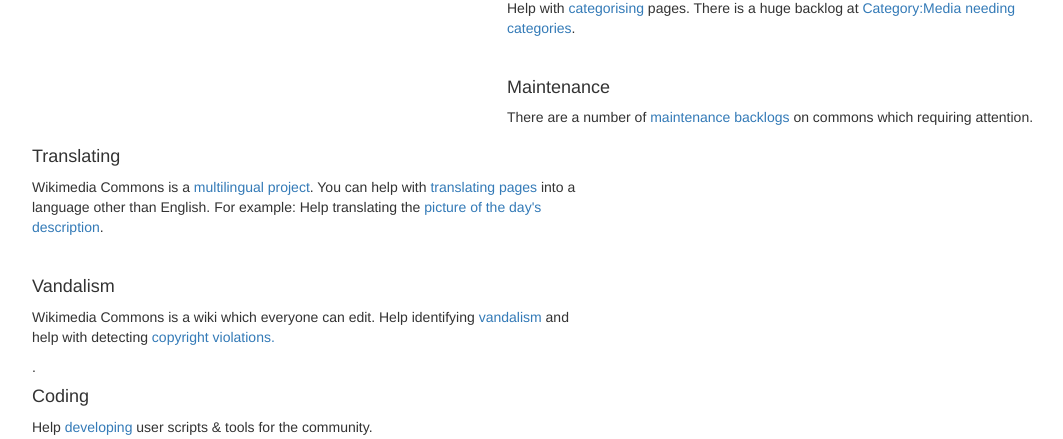
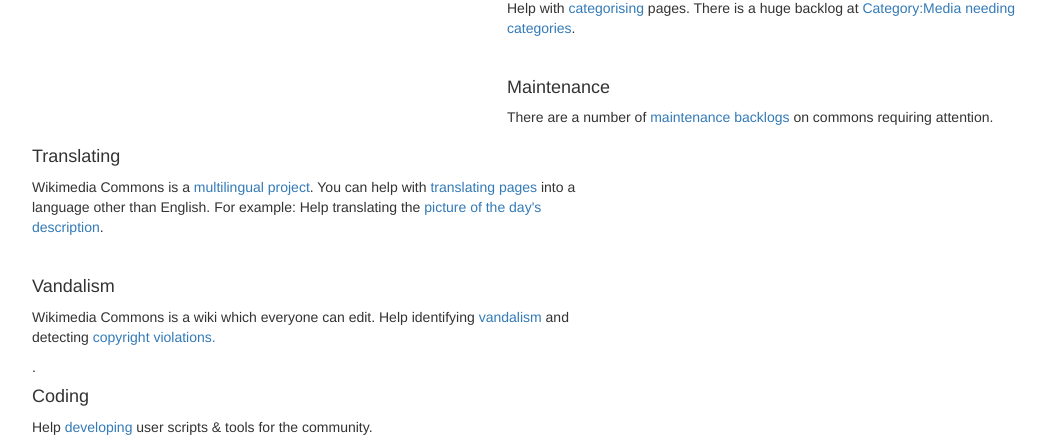
Before and after one commit to wcidfwc/public_html, a PHP site: page / in a window 1280 px wide. Shown: the part 512-951 px from the top of the page, without its empty margins (38-1101 px from the left). Run offline with PHP 8.4, Linux system fonts and the light colour scheme; data that the repository does not hold is empty.

Commit message:
Update index.php
minor changes

```diff
--- a/index.php
+++ b/index.php
@@ -43,7 +43,7 @@ counter();
           <p>Help with <a href="https://commons.wikimedia.org/wiki/Commons:Categories">categorising</a> pages. There is a huge backlog at <a href="https://commons.wikimedia.org/wiki/Category:Media_needing_categories">Category:Media needing categories</a>.</p>
 	  <br>
           <h4>Maintenance</h4>
-          <p>There are a number of <a href="https://commons.wikimedia.org/wiki/Category:Commons_maintenance_content">maintenance backlogs</a> on commons which requiring attention.</p>
+          <p>There are a number of <a href="https://commons.wikimedia.org/wiki/Category:Commons_maintenance_content">maintenance backlogs</a> on commons requiring attention.</p>
         </div>
 
         <div class="col-lg-6">
@@ -51,7 +51,7 @@ counter();
           <p>Wikimedia Commons is a <a href="https://commons.wikimedia.org/wiki/Commons:Language_policy" title="Commons:Language policy">multilingual project</a>. You can help with <a href="https://commons.wikimedia.org/wiki/Special:LanguageStats">translating pages</a> into a language other than English. For example: Help translating the <a href="https://commons.wikimedia.org/wiki/Template:Potd">picture of the day's description</a>.</p>
 	  <br>
           <h4>Vandalism</h4>
-          <p>Wikimedia Commons is a wiki which everyone can edit. Help identifying <a href="https://commons.wikimedia.org/wiki/COM:CVU">vandalism</a> and help with detecting <a href="https://commons.wikimedia.org/wiki/Commons:How_to_detect_copyright_violations">copyright violations.</a></p>.
+          <p>Wikimedia Commons is a wiki which everyone can edit. Help identifying <a href="https://commons.wikimedia.org/wiki/COM:CVU">vandalism</a> and detecting <a href="https://commons.wikimedia.org/wiki/Commons:How_to_detect_copyright_violations">copyright violations.</a></p>.
 	  <br>
           <h4>Coding</h4>
           <p>Help <a href="https://commons.wikimedia.org/wiki/Commons:User_scripts">developing</a> user scripts & tools for the community.</p>
```
